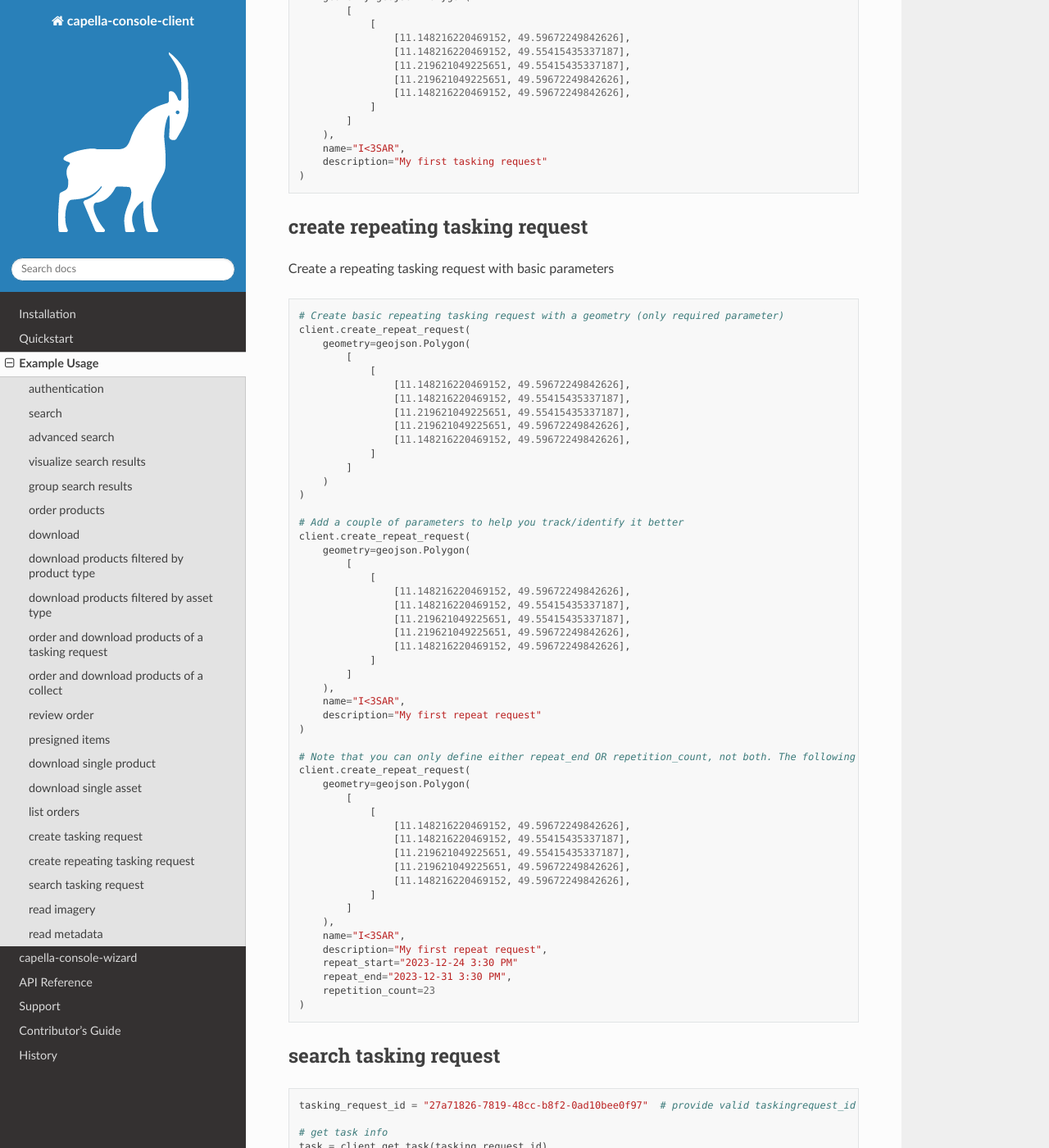
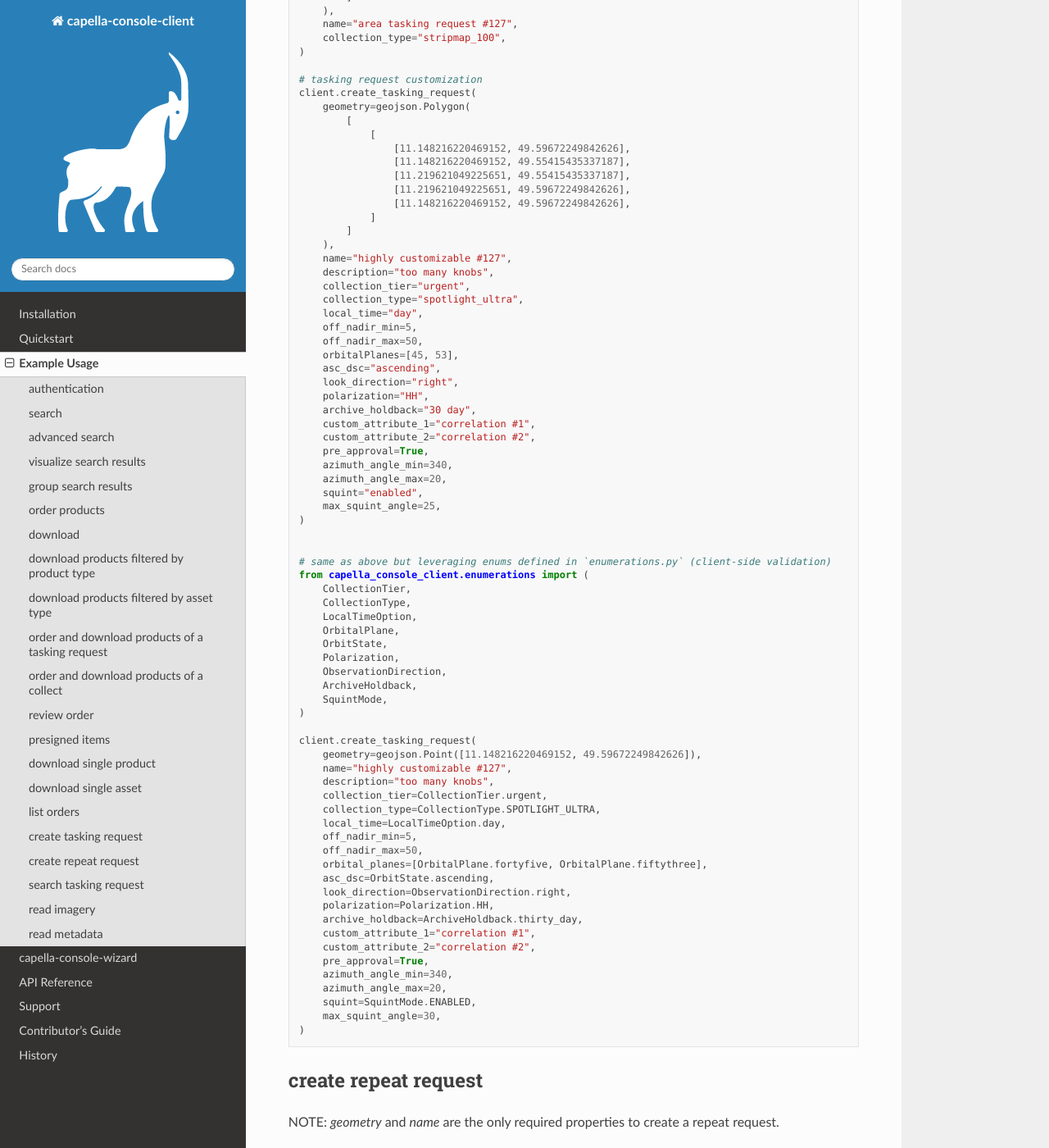
Before and after one commit to capellaspace/console-client, a Sphinx documentation site: the page built from docs/pages/example_usage.rst, in a window 1280 px wide and 1400 px high, scrolled down 12244 px. Shown: the whole window at 82% size. Built offline with Sphinx 7.4.7 and the Read the Docs theme 3.1.0, drawn with Linux system fonts in a browser that asks for light colours; some of the changed text lies outside the part shown.

Commit message:
align public signate of create_[tasking|repeat]_request with console-… (#96)
* align public signate of create_[tasking|repeat]_request with console-ui's tasking form

* create_repeat_request alignment with console-ui

```diff
--- a/docs/pages/example_usage.rst
+++ b/docs/pages/example_usage.rst
@@ -763,26 +763,17 @@
 create tasking request
 ######################
 
-Create a tasking request with basic parameters
+NOTE: `geometry` and `name` are the only required properties to create a tasking request.
 
 .. code:: python3
 
-    # Create basic tasking request with a geometry (only required parameter)
+    # create point tasking request
     client.create_tasking_request(
-        geometry=geojson.Polygon(
-            [
-                [
-                    [11.148216220469152, 49.59672249842626],
-                    [11.148216220469152, 49.55415435337187],
-                    [11.219621049225651, 49.55415435337187],
-                    [11.219621049225651, 49.59672249842626],
-                    [11.148216220469152, 49.59672249842626],
-                ]
-            ]
-        )
+        geometry=geojson.Point([11.148216220469152, 49.59672249842626]),
+        name="point tasking request #127"
     )
 
-    # Add a couple of parameters to help you track/identify it better
+    # area tasking request
     client.create_tasking_request(
         geometry=geojson.Polygon(
             [
@@ -795,35 +786,12 @@
                 ]
             ]
         ),
-        name="I<3SAR",
-        description="My first tasking request"
+        name="area tasking request #127",
+        collection_type="stripmap_100",
     )
 
-
-create repeating tasking request
-################################
-
-Create a repeating tasking request with basic parameters
-
-.. code:: python3
-
-    # Create basic repeating tasking request with a geometry (only required parameter)
-    client.create_repeat_request(
-        geometry=geojson.Polygon(
-            [
-                [
-                    [11.148216220469152, 49.59672249842626],
-                    [11.148216220469152, 49.55415435337187],
-                    [11.219621049225651, 49.55415435337187],
-                    [11.219621049225651, 49.59672249842626],
-                    [11.148216220469152, 49.59672249842626],
-                ]
-            ]
-        )
-    )
-
-    # Add a couple of parameters to help you track/identify it better
-    client.create_repeat_request(
+    # tasking request customization
+    client.create_tasking_request(
         geometry=geojson.Polygon(
             [
                 [
@@ -835,28 +803,142 @@
                 ]
             ]
         ),
-        name="I<3SAR",
-        description="My first repeat request"
+        name="highly customizable #127",
+        description="too many knobs",
+        collection_tier="urgent",
+        collection_type="spotlight_ultra",
+        local_time="day",
+        off_nadir_min=5,
+        off_nadir_max=50,
+        orbitalPlanes=[45, 53],
+        asc_dsc="ascending",
+        look_direction="right",
+        polarization="HH",
+        archive_holdback="30 day",
+        custom_attribute_1="correlation #1",
+        custom_attribute_2="correlation #2",
+        pre_approval=True,
+        azimuth_angle_min=340,
+        azimuth_angle_max=20,
+        squint="enabled",
+        max_squint_angle=25,
     )
 
-    # Note that you can only define either repeat_end OR repetition_count, not both. The following request will fail:
+
+    # same as above but leveraging enums defined in `enumerations.py` (client-side validation)
+    from capella_console_client.enumerations import (
+        CollectionTier,
+        CollectionType,
+        LocalTimeOption,
+        OrbitalPlane,
+        OrbitState,
+        Polarization,
+        ObservationDirection,
+        ArchiveHoldback,
+        SquintMode,
+    )
+
+    client.create_tasking_request(
+        geometry=geojson.Point([11.148216220469152, 49.59672249842626]),
+        name="highly customizable #127",
+        description="too many knobs",
+        collection_tier=CollectionTier.urgent,
+        collection_type=CollectionType.SPOTLIGHT_ULTRA,
+        local_time=LocalTimeOption.day,
+        off_nadir_min=5,
+        off_nadir_max=50,
+        orbital_planes=[OrbitalPlane.fortyfive, OrbitalPlane.fiftythree],
+        asc_dsc=OrbitState.ascending,
+        look_direction=ObservationDirection.right,
+        polarization=Polarization.HH,
+        archive_holdback=ArchiveHoldback.thirty_day,
+        custom_attribute_1="correlation #1",
+        custom_attribute_2="correlation #2",
+        pre_approval=True,
+        azimuth_angle_min=340,
+        azimuth_angle_max=20,
+        squint=SquintMode.ENABLED,
+        max_squint_angle=30,
+    )
+
+
+create repeat request
+#####################
+
+NOTE: `geometry` and `name` are the only required properties to create a repeat request.
+
+.. code:: python3
+
+    # create above tasking request as repeat series
+    from capella_console_client.enumerations import (
+        RepeatCollectionTier,
+        CollectionType,
+        LocalTimeOption,
+        OrbitalPlane,
+        OrbitState,
+        Polarization,
+        ObservationDirection,
+        ArchiveHoldback,
+        SquintMode,
+    )
+
     client.create_repeat_request(
-        geometry=geojson.Polygon(
-            [
-                [
-                    [11.148216220469152, 49.59672249842626],
-                    [11.148216220469152, 49.55415435337187],
-                    [11.219621049225651, 49.55415435337187],
-                    [11.219621049225651, 49.59672249842626],
-                    [11.148216220469152, 49.59672249842626],
-                ]
-            ]
-        ),
-        name="I<3SAR",
-        description="My first repeat request",
-        repeat_start="2023-12-24 3:30 PM"
-        repeat_end="2023-12-31 3:30 PM",
-        repetition_count=23
+        geometry=geojson.Point([11.148216220469152, 49.59672249842626]),
+        name="highly customizable repeat request #127",
+        description="too many knobs",
+        collection_tier=RepeatCollectionTier.flexible,
+        collection_type=CollectionType.SPOTLIGHT_ULTRA,
+        local_time=LocalTimeOption.day,
+        off_nadir_min=5,
+        off_nadir_max=50,
+        orbital_planes=[OrbitalPlane.fortyfive, OrbitalPlane.fiftythree],
+        asc_dsc=OrbitState.ascending,
+        look_direction=ObservationDirection.right,
+        polarization=Polarization.HH,
+        archive_holdback=ArchiveHoldback.thirty_day,
+        custom_attribute_1="correlation #1",
+        custom_attribute_2="correlation #2",
+        azimuth_angle_min=340,
+        azimuth_angle_max=20,
+        squint=SquintMode.ENABLED,
+        max_squint_angle=30,
+    )
+
+
+repeat requests repeat cadence can be configured in multiple ways
+
+.. code:: python3
+
+    # A) until cancelled, e.g. weekly starting now (defaults)
+    client.create_repeat_request(
+        geometry=geojson.Point([11.148216220469152, 49.59672249842626]),
+        name="daily repeat",
+    )
+
+    # B) start + end datetime + frequency , e.g. daily for 27 days
+    from datetime import datetime, timezone, timedelta
+    from capella_console_client.enumerations import RepeatCycle
+
+    repeat_start = datetime.now(tz=timezone.utc)
+    repeat_end = repeat_start + timedelta(days=27)
+
+    client.create_repeat_request(
+        geometry=geojson.Point([11.148216220469152, 49.59672249842626]),
+        name="daily repeat",
+        description="daily repeat",
+        repeat_start=repeat_start,
+        repeat_end=repeat_end,
+        repetition_interval=RepeatCycle.DAILY,
+    )
+
+    # C) number of collects + frequency, e.g. 5 collects weekly starting from now
+    client.create_repeat_request(
+        geometry=geojson.Point([11.148216220469152, 49.59672249842626]),
+        name="repeat five weeks",
+        description="repeat five weeks",
+        repeat_start=repeat_start,
+        repetition_count=5,
+        repetition_interval=RepeatCycle.WEEKLY,
     )
 
 search tasking request
```
Also changed, not shown: 8 other files.
